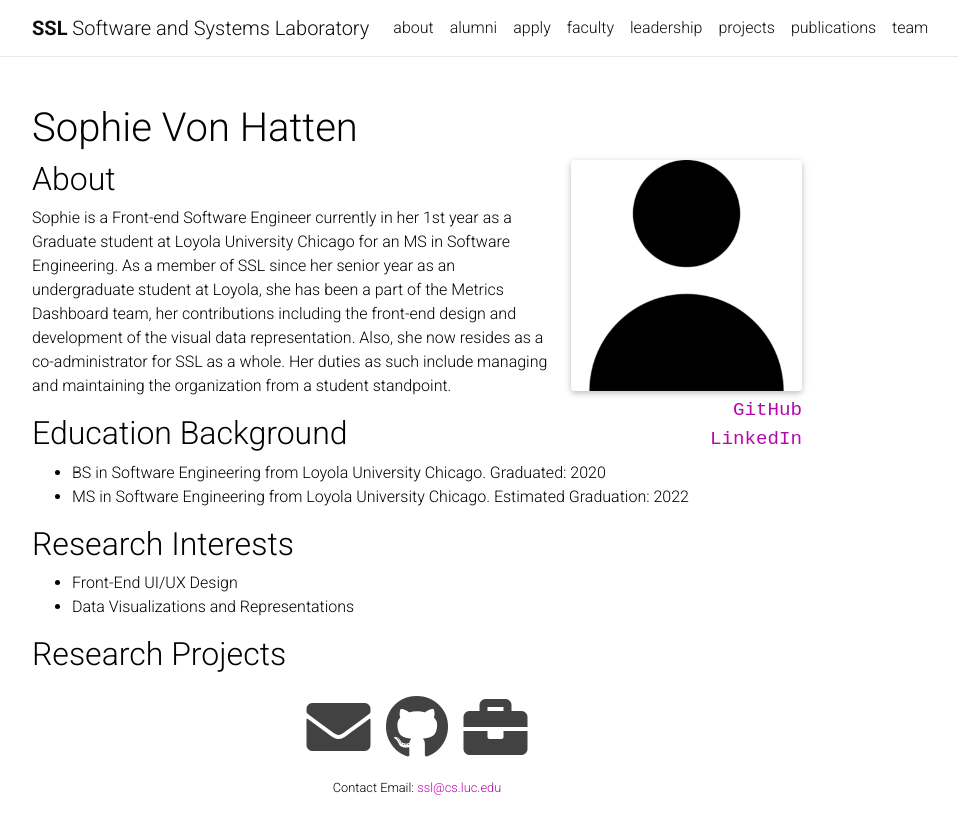
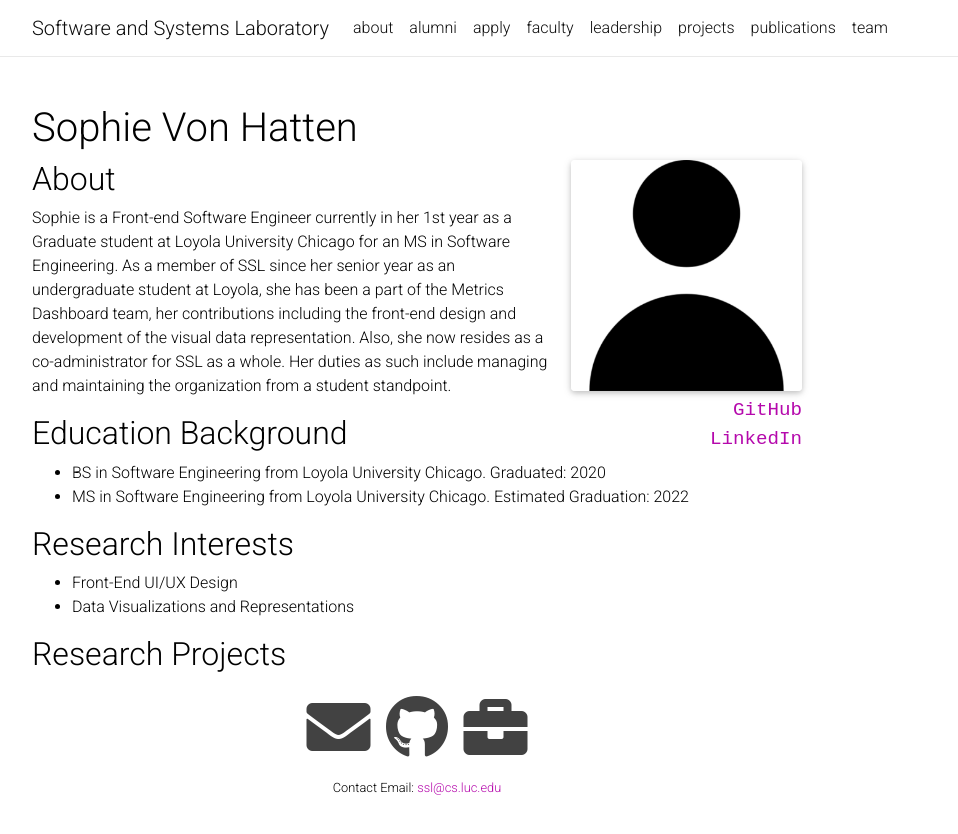
Before and after one commit to NicholasSynovic/LUC-SSL-Website, a Jekyll site: the page built from _pages/graduateStudents/sophieVonHatten.md, in a window 1280 px wide. Shown: the top 834 px of the page, without its empty margins (223-1181 px from the left). Built offline with Jekyll 4.4.1, drawn with Linux system fonts in a browser that asks for light colours; nearby versions of some CDN libraries; a style sheet for code colours, icons or effects is not loaded.

Commit message:
Remove first name from header

```diff
--- a/_includes/header.html
+++ b/_includes/header.html
@@ -7,8 +7,7 @@
       {% if page.title != "about" %}
       <a class="navbar-brand title font-weight-lighter"
         href="{{ site.baseurl | prepend: site.url }}/">
-        {% if site.title == blank %}{{ site.title }}{% else %}<span
-          class="font-weight-bold">{{ site.first_name }}</span> {{
+        {% if site.title == blank %}{{ site.title }}{% else %} {{
         site.middle_name }} {{ site.last_name }}{% endif %}
       </a>
       {% elsif site.show_social_icons %}
```
